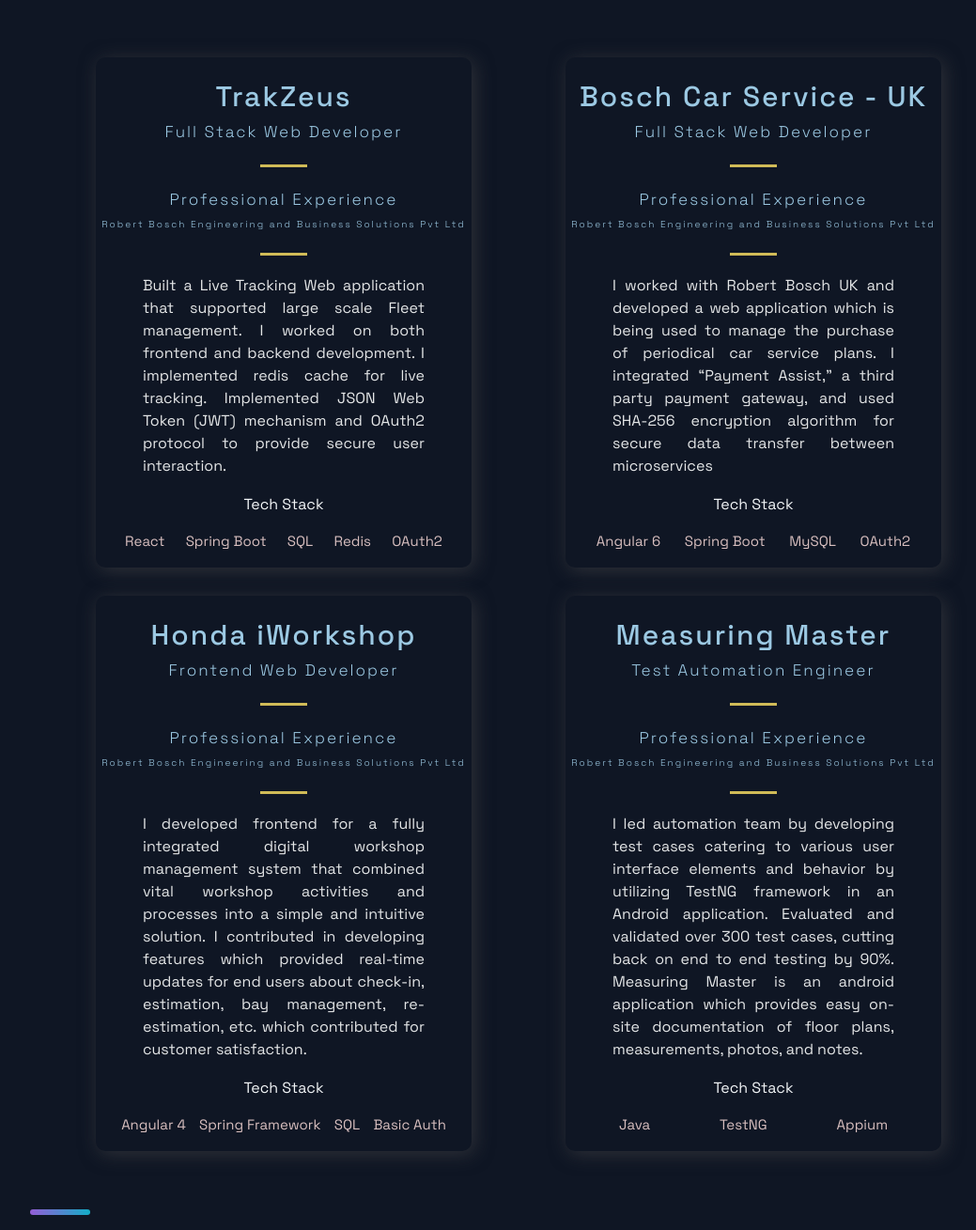
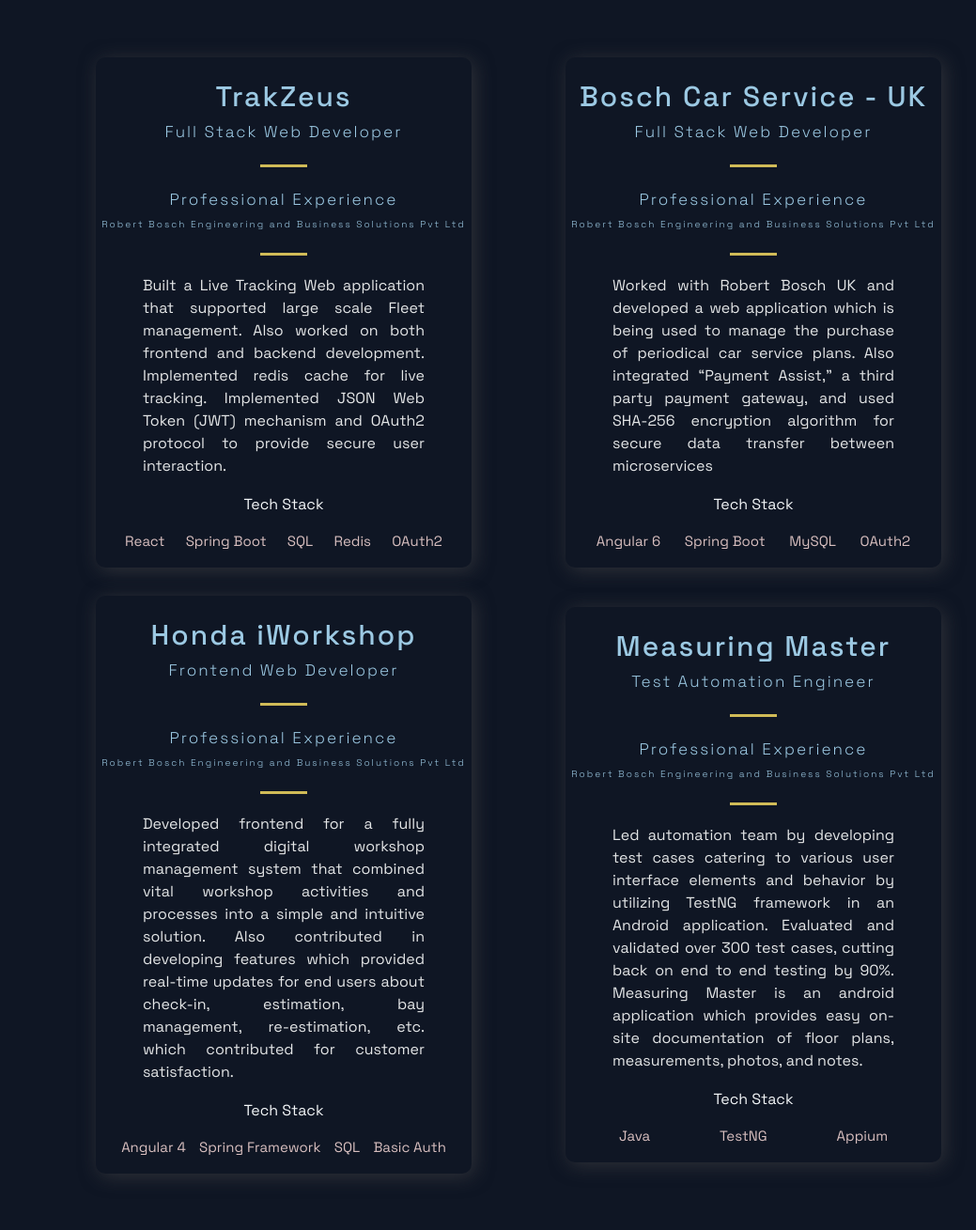
Before and after one commit to nagarjunEV/nagsportfolio, a Next.js app: page / in a window 1280 px wide. Shown: the part 778-2087 px from the top of the page at 94% size, without its empty margins (88-1127 px from the left). Built offline with nearby package versions, Linux system fonts and the light colour scheme.

Commit message:
changes to project description

```diff
--- a/src/constants/constants.js
+++ b/src/constants/constants.js
@@ -4,7 +4,7 @@
     description:
       'TrakZeus is a connected fleet management solution from Bosch that helps in improving the efficiency and productivity through better vehicle monitoring and improved cost-saving preventive maintenance',
     responsibilities:
-      'Built a Live Tracking Web application that supported large scale Fleet management. I worked on both frontend and backend development. I implemented redis cache for live tracking. Implemented JSON Web Token (JWT) mechanism and OAuth2 protocol to provide secure user interaction.',
+      'Built a Live Tracking Web application that supported large scale Fleet management. Also worked on both frontend and backend development. Implemented redis cache for live tracking. Implemented JSON Web Token (JWT) mechanism and OAuth2 protocol to provide secure user interaction.',
     image: '/images/1.png',
     experience: 'Professional Experience',
     role: 'Full Stack Web Developer',
@@ -19,7 +19,7 @@
     description:
       'Bosch Car Service - Service Portal (United Kingdom) provides platform for a network of garages to showcase service plans which delivers high quality service, maintenance, and repairs for several types of fleets',
     responsibilities:
-      'I worked with Robert Bosch UK and developed a web application which is being used to manage the purchase of periodical car service plans. I integrated “Payment Assist,” a third party payment gateway, and used SHA-256 encryption algorithm for secure data transfer between microservices',
+      'Worked with Robert Bosch UK and developed a web application which is being used to manage the purchase of periodical car service plans. Also integrated “Payment Assist,” a third party payment gateway, and used SHA-256 encryption algorithm for secure data transfer between microservices',
     image: '/images/2.png',
     experience: 'Professional Experience',
     company: 'Robert Bosch Engineering and Business Solutions Pvt Ltd',
@@ -34,7 +34,7 @@
     description:
       'A fully integrated digital workshop management system that combines vital workshop activities into a simple and intuitive solution. Contributed to customer satisfaction by providing real-time updates about check-in, estimation, bay management, re-estimation, etc.',
     responsibilities:
-      'I developed frontend for a fully integrated digital workshop management system that combined vital workshop activities and processes into a simple and intuitive solution. I contributed in developing features which provided real-time updates for end users about check-in, estimation, bay management, re-estimation, etc. which contributed for customer satisfaction.',
+      'Developed frontend for a fully integrated digital workshop management system that combined vital workshop activities and processes into a simple and intuitive solution. Also contributed in developing features which provided real-time updates for end users about check-in, estimation, bay management, re-estimation, etc. which contributed for customer satisfaction.',
     image: '/images/3.jpg',
     experience: 'Professional Experience',
     company: 'Robert Bosch Engineering and Business Solutions Pvt Ltd',
@@ -49,7 +49,7 @@
     description:
       'Measuring Master by Bosch Measuring Tools is android application which provides easy on-site documentation of floor plans, measurements, photos, and notes. It provides Add in measurements directly from laser range finder via Bluetooth',
     responsibilities:
-      'I led automation team by developing test cases catering to various user interface elements and behavior by utilizing TestNG framework in an Android application. Evaluated and validated over 300 test cases, cutting back on end to end testing by 90%. Measuring Master is an android application which provides easy on-site documentation of floor plans, measurements, photos, and notes.',
+      'Led automation team by developing test cases catering to various user interface elements and behavior by utilizing TestNG framework in an Android application. Evaluated and validated over 300 test cases, cutting back on end to end testing by 90%. Measuring Master is an android application which provides easy on-site documentation of floor plans, measurements, photos, and notes.',
     image: '/images/4.jpg',
     experience: 'Professional Experience',
     company: 'Robert Bosch Engineering and Business Solutions Pvt Ltd',
```
